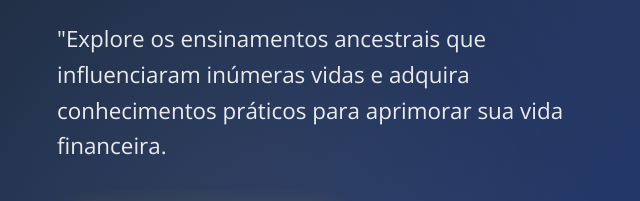
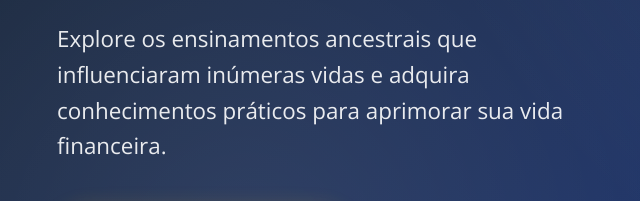
Before and after one commit to rian987ff/prosp, a plain HTML site: page index.html in a window 1280 px wide. Shown: the part 513-714 px from the top of the page, 7-647 px from the left. Drawn offline with nearby package versions, Linux system fonts and the light colour scheme.

Commit message:
Update index.html

```diff
--- a/index.html
+++ b/index.html
@@ -1048,7 +1048,7 @@
                         <span>Sabedoria Milenar Cabala</span>
                     </div>
                     <h1>Descubra a Prosperidade Judaica</h1>
-                    <p>"Explore os ensinamentos ancestrais que influenciaram inúmeras vidas e adquira conhecimentos práticos para aprimorar sua vida financeira.</p>
+                    <p>Explore os ensinamentos ancestrais que influenciaram inúmeras vidas e adquira conhecimentos práticos para aprimorar sua vida financeira.</p>
                     <a href="https://go.hotmart.com/D101414430L?ap=d111" class="cta-primary">
                         Quero receber agora
                     </a>
```
